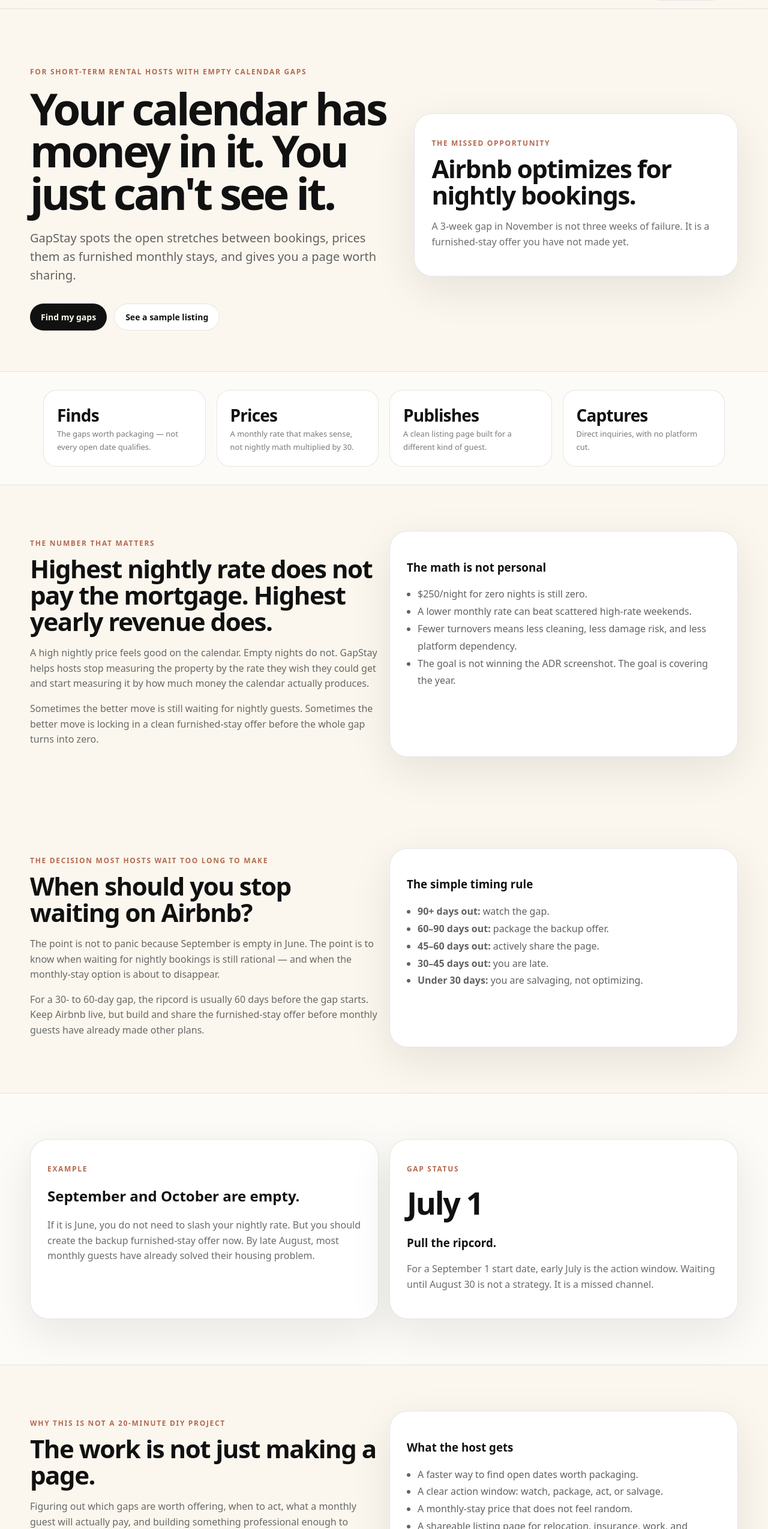
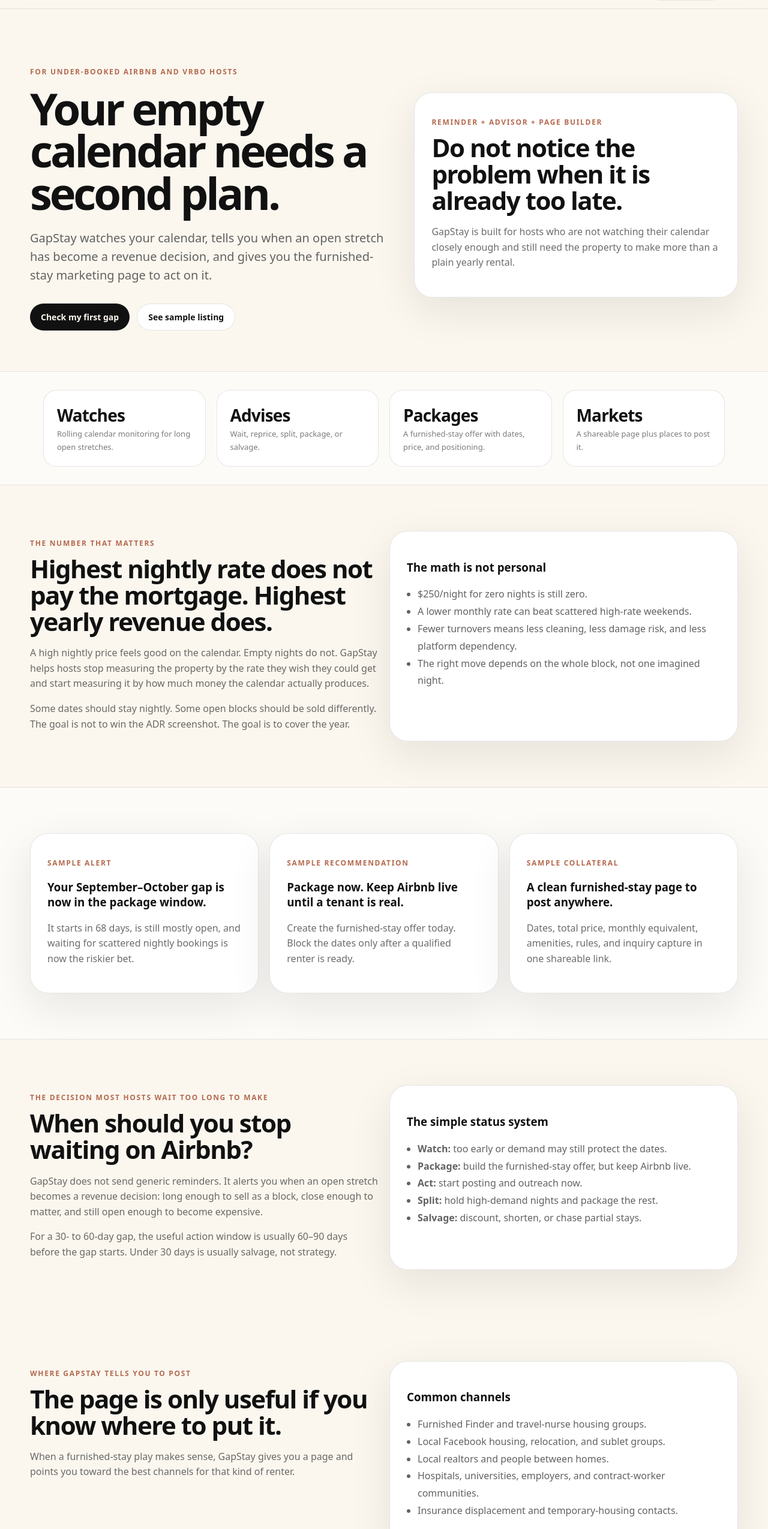
Before and after one commit to pissclams1/Pissclams, a Next.js app: page / in a window 1280 px wide. Shown: the part 57-2606 px from the top of the page at 60% size. Built offline with nearby package versions, Linux system fonts and the light colour scheme.

Commit message:
Reposition homepage around calendar watch

```diff
--- a/app/page.tsx
+++ b/app/page.tsx
@@ -4,27 +4,27 @@ export default function HomePage() {
   return <main>
     <section className="wrap hero">
       <div>
-        <p className="kicker">For short-term rental hosts with empty calendar gaps</p>
-        <h1 className="h1">Your calendar has money in it. You just can&apos;t see it.</h1>
-        <p className="lead">GapStay spots the open stretches between bookings, prices them as furnished monthly stays, and gives you a page worth sharing.</p>
+        <p className="kicker">For under-booked Airbnb and VRBO hosts</p>
+        <h1 className="h1">Your empty calendar needs a second plan.</h1>
+        <p className="lead">GapStay watches your calendar, tells you when an open stretch has become a revenue decision, and gives you the furnished-stay marketing page to act on it.</p>
         <div className="actions">
-          <Link className="darkpill" href="/host">Find my gaps</Link>
-          <Link className="pill" href="/listing/sample">See a sample listing</Link>
+          <Link className="darkpill" href="/host">Check my first gap</Link>
+          <Link className="pill" href="/listing/sample">See sample listing</Link>
         </div>
       </div>
       <div className="card pad">
-        <p className="kicker">The missed opportunity</p>
-        <h2 className="big">Airbnb optimizes for nightly bookings.</h2>
-        <p className="muted">A 3-week gap in November is not three weeks of failure. It is a furnished-stay offer you have not made yet.</p>
+        <p className="kicker">Reminder + advisor + page builder</p>
+        <h2 className="big">Do not notice the problem when it is already too late.</h2>
+        <p className="muted">GapStay is built for hosts who are not watching their calendar closely enough and still need the property to make more than a plain yearly rental.</p>
       </div>
     </section>
 
     <section className="sectionline">
       <div className="wrap grid grid4" style={{paddingTop:30,paddingBottom:30}}>
-        <Step title="Finds" text="The gaps worth packaging — not every open date qualifies." />
-        <Step title="Prices" text="A monthly rate that makes sense, not nightly math multiplied by 30." />
-        <Step title="Publishes" text="A clean listing page built for a different kind of guest." />
-        <Step title="Captures" text="Direct inquiries, with no platform cut." />
+        <Step title="Watches" text="Rolling calendar monitoring for long open stretches." />
+        <Step title="Advises" text="Wait, reprice, split, package, or salvage." />
+        <Step title="Packages" text="A furnished-stay offer with dates, price, and positioning." />
+        <Step title="Markets" text="A shareable page plus places to post it." />
       </div>
     </section>
 
@@ -33,7 +33,7 @@ export default function HomePage() {
         <p className="kicker">The number that matters</p>
         <h2 className="big">Highest nightly rate does not pay the mortgage. Highest yearly revenue does.</h2>
         <p className="muted">A high nightly price feels good on the calendar. Empty nights do not. GapStay helps hosts stop measuring the property by the rate they wish they could get and start measuring it by how much money the calendar actually produces.</p>
-        <p className="muted">Sometimes the better move is still waiting for nightly guests. Sometimes the better move is locking in a clean furnished-stay offer before the whole gap turns into zero.</p>
+        <p className="muted">Some dates should stay nightly. Some open blocks should be sold differently. The goal is not to win the ADR screenshot. The goal is to cover the year.</p>
       </div>
       <div className="card pad">
         <h3>The math is not personal</h3>
@@ -41,8 +41,28 @@ export default function HomePage() {
           <li>$250/night for zero nights is still zero.</li>
           <li>A lower monthly rate can beat scattered high-rate weekends.</li>
           <li>Fewer turnovers means less cleaning, less damage risk, and less platform dependency.</li>
-          <li>The goal is not winning the ADR screenshot. The goal is covering the year.</li>
+          <li>The right move depends on the whole block, not one imagined night.</li>
         </ul>
+      </div>
+    </section>
+
+    <section className="sectionline">
+      <div className="wrap section grid grid3">
+        <div className="card pad">
+          <p className="kicker">Sample alert</p>
+          <h3>Your September–October gap is now in the package window.</h3>
+          <p className="muted">It starts in 68 days, is still mostly open, and waiting for scattered nightly bookings is now the riskier bet.</p>
+        </div>
+        <div className="card pad">
+          <p className="kicker">Sample recommendation</p>
+          <h3>Package now. Keep Airbnb live until a tenant is real.</h3>
+          <p className="muted">Create the furnished-stay offer today. Block the dates only after a qualified renter is ready.</p>
+        </div>
+        <div className="card pad">
+          <p className="kicker">Sample collateral</p>
+          <h3>A clean furnished-stay page to post anywhere.</h3>
+          <p className="muted">Dates, total price, monthly equivalent, amenities, rules, and inquiry capture in one shareable link.</p>
+        </div>
       </div>
     </section>
 
@@ -50,78 +70,62 @@ export default function HomePage() {
       <div>
         <p className="kicker">The decision most hosts wait too long to make</p>
         <h2 className="big">When should you stop waiting on Airbnb?</h2>
-        <p className="muted">The point is not to panic because September is empty in June. The point is to know when waiting for nightly bookings is still rational — and when the monthly-stay option is about to disappear.</p>
-        <p className="muted">For a 30- to 60-day gap, the ripcord is usually 60 days before the gap starts. Keep Airbnb live, but build and share the furnished-stay offer before monthly guests have already made other plans.</p>
+        <p className="muted">GapStay does not send generic reminders. It alerts you when an open stretch becomes a revenue decision: long enough to sell as a block, close enough to matter, and still open enough to become expensive.</p>
+        <p className="muted">For a 30- to 60-day gap, the useful action window is usually 60–90 days before the gap starts. Under 30 days is usually salvage, not strategy.</p>
       </div>
       <div className="card pad">
-        <h3>The simple timing rule</h3>
+        <h3>The simple status system</h3>
         <ul className="list">
-          <li><b>90+ days out:</b> watch the gap.</li>
-          <li><b>60–90 days out:</b> package the backup offer.</li>
-          <li><b>45–60 days out:</b> actively share the page.</li>
-          <li><b>30–45 days out:</b> you are late.</li>
-          <li><b>Under 30 days:</b> you are salvaging, not optimizing.</li>
+          <li><b>Watch:</b> too early or demand may still protect the dates.</li>
+          <li><b>Package:</b> build the furnished-stay offer, but keep Airbnb live.</li>
+          <li><b>Act:</b> start posting and outreach now.</li>
+          <li><b>Split:</b> hold high-demand nights and package the rest.</li>
+          <li><b>Salvage:</b> discount, shorten, or chase partial stays.</li>
         </ul>
-      </div>
-    </section>
-
-    <section className="sectionline">
-      <div className="wrap section grid grid2">
-        <div className="card pad">
-          <p className="kicker">Example</p>
-          <h2>September and October are empty.</h2>
-          <p className="muted">If it is June, you do not need to slash your nightly rate. But you should create the backup furnished-stay offer now. By late August, most monthly guests have already solved their housing problem.</p>
-        </div>
-        <div className="card pad">
-          <p className="kicker">Gap status</p>
-          <div className="price">July 1</div>
-          <h3>Pull the ripcord.</h3>
-          <p className="muted">For a September 1 start date, early July is the action window. Waiting until August 30 is not a strategy. It is a missed channel.</p>
-        </div>
       </div>
     </section>
 
     <section className="wrap section grid grid2">
       <div>
-        <p className="kicker">Why this is not a 20-minute DIY project</p>
-        <h2 className="big">The work is not just making a page.</h2>
-        <p className="muted">Figuring out which gaps are worth offering, when to act, what a monthly guest will actually pay, and building something professional enough to forward is a few hours of work for one booking that might not happen. GapStay does it in minutes, and only charges when the page is worth publishing.</p>
+        <p className="kicker">Where GapStay tells you to post</p>
+        <h2 className="big">The page is only useful if you know where to put it.</h2>
+        <p className="muted">When a furnished-stay play makes sense, GapStay gives you a page and points you toward the best channels for that kind of renter.</p>
       </div>
       <div className="card pad">
-        <h3>What the host gets</h3>
+        <h3>Common channels</h3>
         <ul className="list">
-          <li>A faster way to find open dates worth packaging.</li>
-          <li>A clear action window: watch, package, act, or salvage.</li>
-          <li>A monthly-stay price that does not feel random.</li>
-          <li>A shareable listing page for relocation, insurance, work, and between-home stays.</li>
-          <li>Direct inquiries the host owns.</li>
+          <li>Furnished Finder and travel-nurse housing groups.</li>
+          <li>Local Facebook housing, relocation, and sublet groups.</li>
+          <li>Local realtors and people between homes.</li>
+          <li>Hospitals, universities, employers, and contract-worker communities.</li>
+          <li>Insurance displacement and temporary-housing contacts.</li>
         </ul>
       </div>
     </section>
 
     <section id="how" className="wrap section">
       <p className="kicker">How it works</p>
-      <h2 className="big">From open calendar window to shareable furnished-stay offer.</h2>
+      <h2 className="big">From calendar gap to action.</h2>
       <div className="grid grid3" style={{marginTop:22}}>
-        <Feature title="1. Enter your dates" text="Drop in your open window, nightly rate, typical occupancy, and cleaning cost." />
-        <Feature title="2. Get a timing call" text="GapStay shows whether the gap is too early, ready to package, urgent, or already in salvage mode." />
-        <Feature title="3. Publish and share" text="Use a clean listing page you can text, email, or post anywhere. Direct inquiries come straight to you." />
+        <Feature title="1. Check one gap" text="Enter your open window, nightly target, expected occupancy, and cleaning cost." />
+        <Feature title="2. Get the recommendation" text="GapStay shows whether the better move is to wait, reprice, split, package, or salvage." />
+        <Feature title="3. Turn on watch" text="Subscribe so GapStay keeps monitoring the calendar and alerts you before the next gap gets expensive." />
       </div>
     </section>
 
     <section className="wrap section grid grid2">
       <div>
         <p className="kicker">Pricing</p>
-        <h2 className="big">Free to generate. $19 to publish.</h2>
-        <p className="muted">Build the page and see the timing call before you spend a cent. Pay only when you have something worth sharing — for that specific gap, not a monthly subscription.</p>
+        <h2 className="big">Monthly calendar watch. Cancel anytime.</h2>
+        <p className="muted">Start with a free scan. Subscribe when you want GapStay watching the property, advising the next move, and creating the marketing page when it is time to look for a furnished-stay tenant.</p>
       </div>
       <div className="card pad">
-        <div className="price">$19</div>
-        <h3>Manual review + 30-day published listing</h3>
-        <p className="muted">Publish one furnished-stay offer for one specific gap.</p>
+        <div className="price">$49/mo</div>
+        <h3>Calendar Watch for one property</h3>
+        <p className="muted">Rolling calendar monitoring, gap alerts, advisory reports, and shareable furnished-stay pages.</p>
         <div className="actions">
-          <Link className="darkpill" href="/host">Find my gaps</Link>
-          <Link className="pill" href="/listing/sample">See a sample listing</Link>
+          <Link className="darkpill" href="/host">Check my first gap</Link>
+          <Link className="pill" href="/pricing">See pricing</Link>
         </div>
       </div>
     </section>
```
